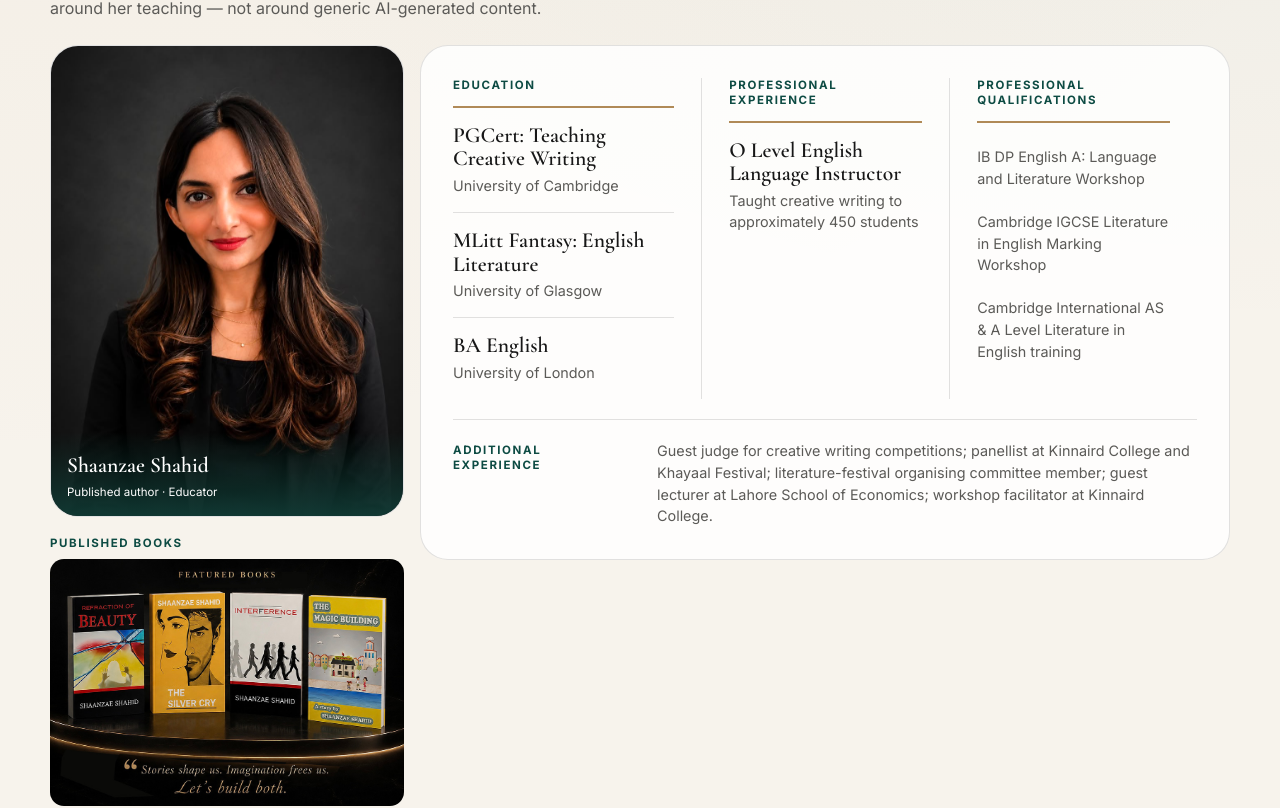
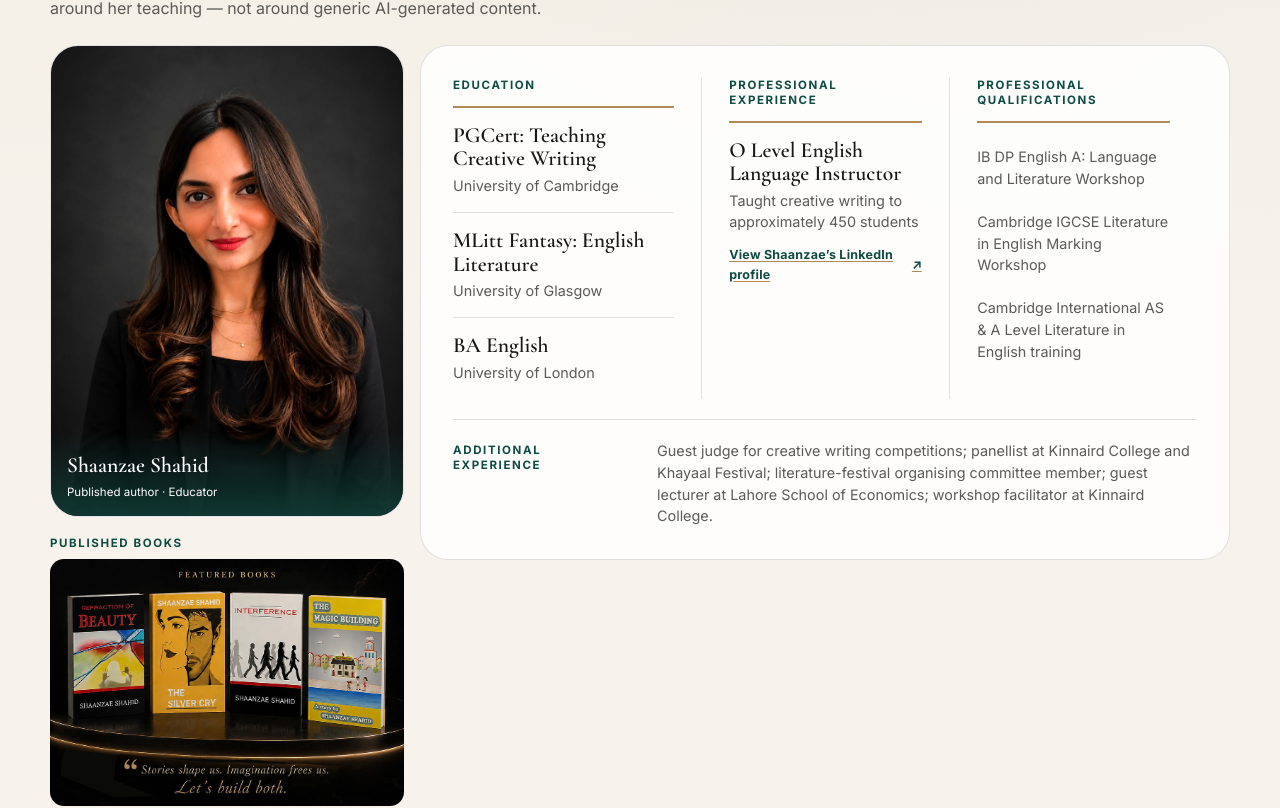
Before and after one commit to sm9449/hiri-website, a Next.js app: page / in a window 1280 px wide. Shown: the part 1517-2325 px from the top of the page. Built offline with nearby package versions, Linux system fonts and the light colour scheme.

Commit message:
Shaanzae linkedin link

```diff
--- a/app/globals.css
+++ b/app/globals.css
@@ -335,6 +335,8 @@ p {
 .profile-item:last-child { border-bottom: 0; }
 .profile-item h3 { margin: 0 0 .25rem; font-family: var(--font-cormorant), serif; font-size: clamp(1.35rem, 1.6vw, 1.65rem); font-weight: 600; line-height: 1.08; }
 .profile-item p, .profile-subsection p, .profile-additional p:last-child { margin: 0; color: var(--muted); font-size: .9rem; line-height: 1.5; }
+.profile-link { display: inline-flex; gap: .35rem; align-items: center; margin-top: .75rem; color: var(--accent); font-size: .78rem; font-weight: 700; letter-spacing: .02em; text-decoration: underline; text-decoration-color: var(--warm); text-underline-offset: .2em; }
+.profile-link:hover, .profile-link:focus-visible { color: var(--warm); }
 .profile-subsection { padding-top: 1rem; }
 .published-books { grid-column: 1; grid-row: 2; width: 100%; margin: 0; padding-top: .15rem; }
 .published-books img { width: 100%; height: auto; margin-top: .55rem; border-radius: var(--radius-sm); }
--- a/app/page.tsx
+++ b/app/page.tsx
@@ -40,7 +40,7 @@ export default function HomePage() {
         </div>
         <div className="profile-column">
           <p className="profile-label">Professional experience</p>
-          <div className="profile-item"><h3>O Level English Language Instructor</h3><p>Taught creative writing to approximately 450 students</p></div>
+          <div className="profile-item"><h3>O Level English Language Instructor</h3><p>Taught creative writing to approximately 450 students</p><a className="profile-link" href="https://www.linkedin.com/in/shaanza%C3%A9-shahid-b82418a2/" target="_blank" rel="noreferrer">View Shaanzae’s LinkedIn profile <span aria-hidden="true">↗</span></a></div>
         </div>
         <div className="profile-column">
           <p className="profile-label">Professional qualifications</p>
```
